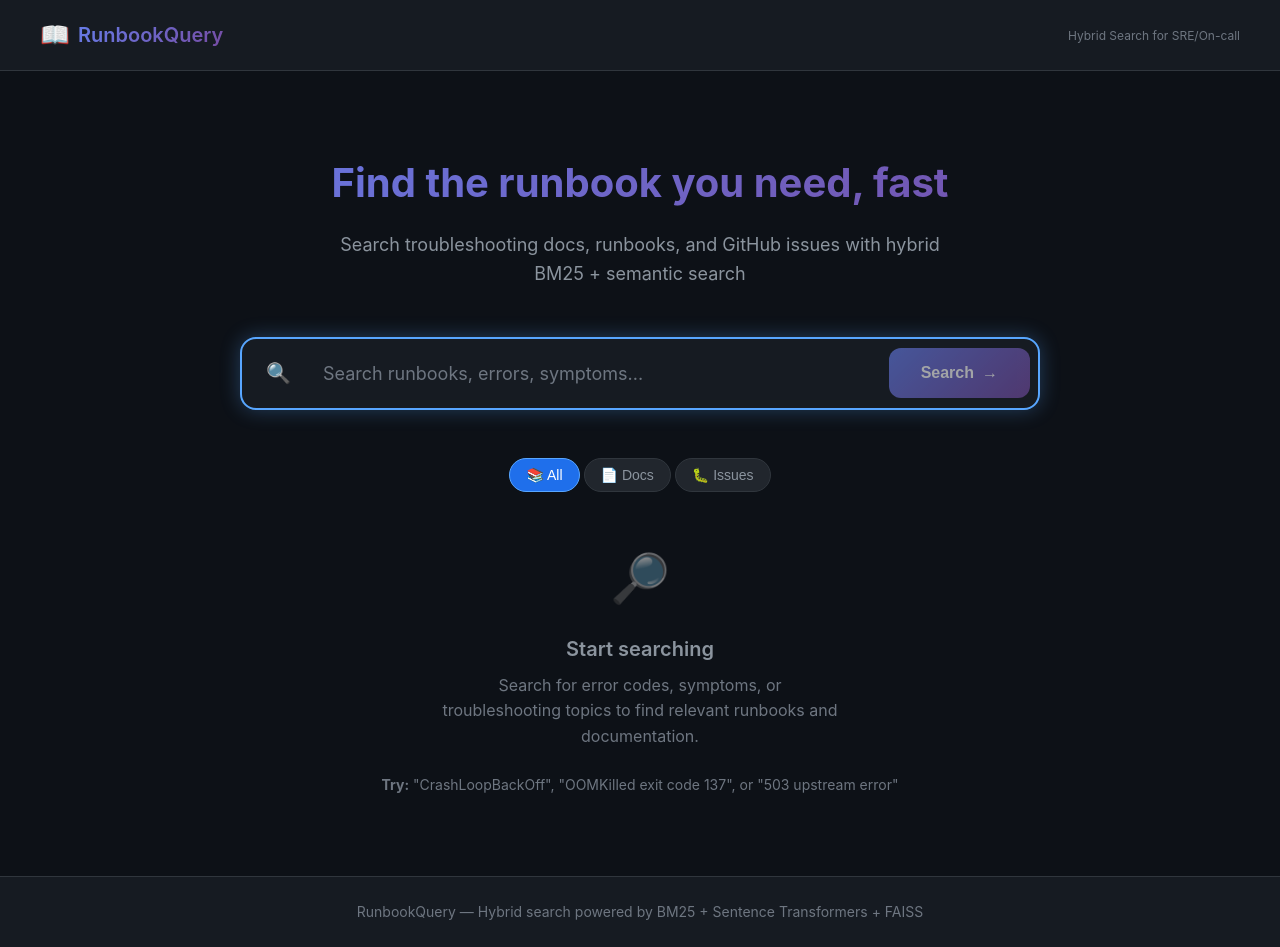
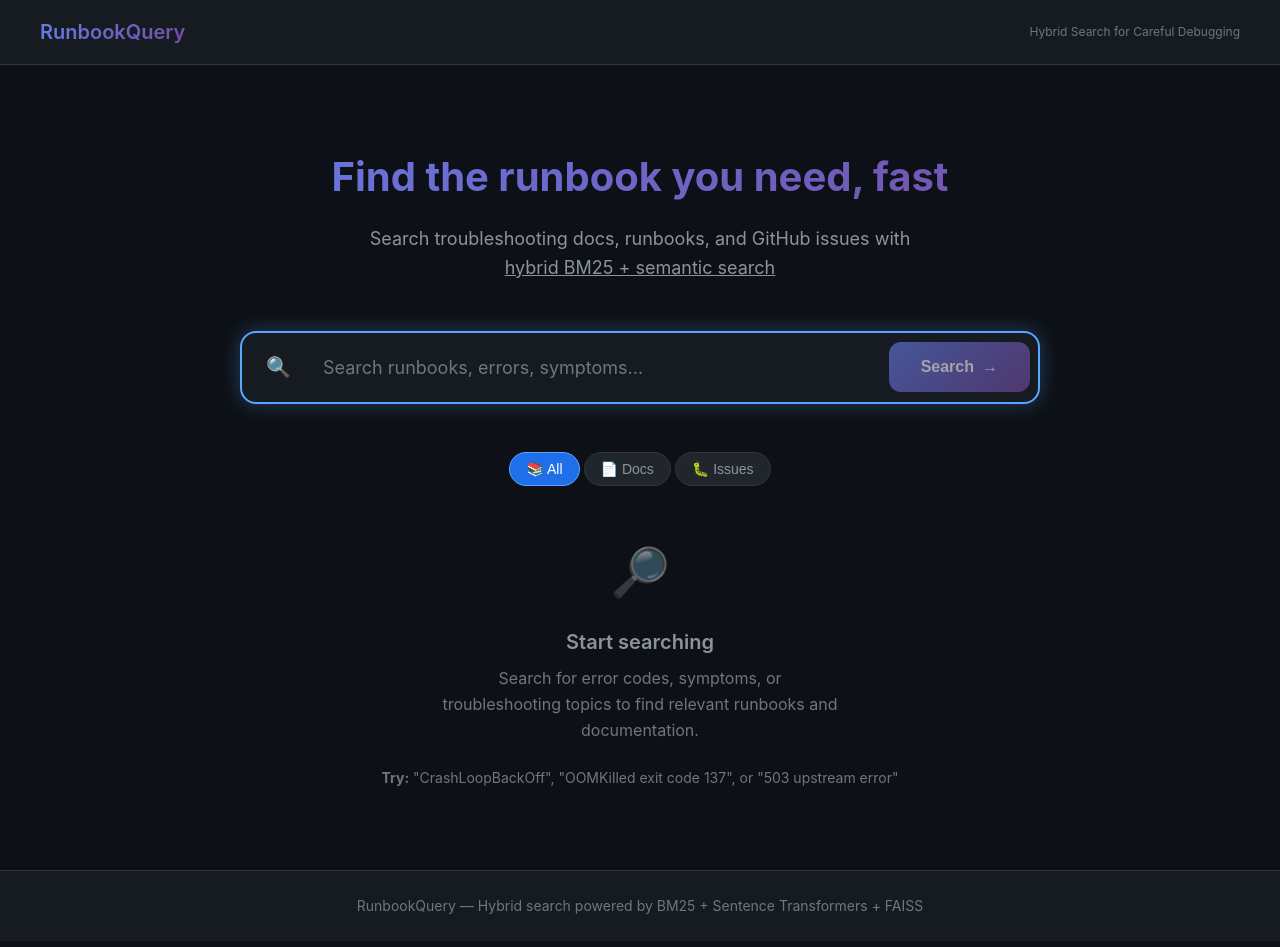
Before and after one commit to almastelek/RunbookQuery, a React (Vite) app in the folder frontend/: page / in a window 1280 px wide. Built offline with nearby package versions, Linux system fonts and the light colour scheme.

Commit message:
updated home screen

```diff
--- a/frontend/src/App.jsx
+++ b/frontend/src/App.jsx
@@ -30,11 +30,10 @@
       <header className="header">
         <div className="header-content">
           <a href="/" className="logo">
-            <span className="logo-icon">📖</span>
             <span className="logo-text">RunbookQuery</span>
           </a>
           <div style={{ fontSize: '0.75rem', color: 'var(--color-text-muted)' }}>
-            Hybrid Search for SRE/On-call
+            Hybrid Search for Careful Debugging
           </div>
         </div>
       </header>
@@ -46,7 +45,7 @@
               Find the runbook you need, fast
             </h1>
             <p className="hero-subtitle">
-              Search troubleshooting docs, runbooks, and GitHub issues with hybrid BM25 + semantic search
+              Search troubleshooting docs, runbooks, and GitHub issues with <br /> <u>hybrid BM25 + semantic search</u>
             </p>
           </div>
         )}
```
